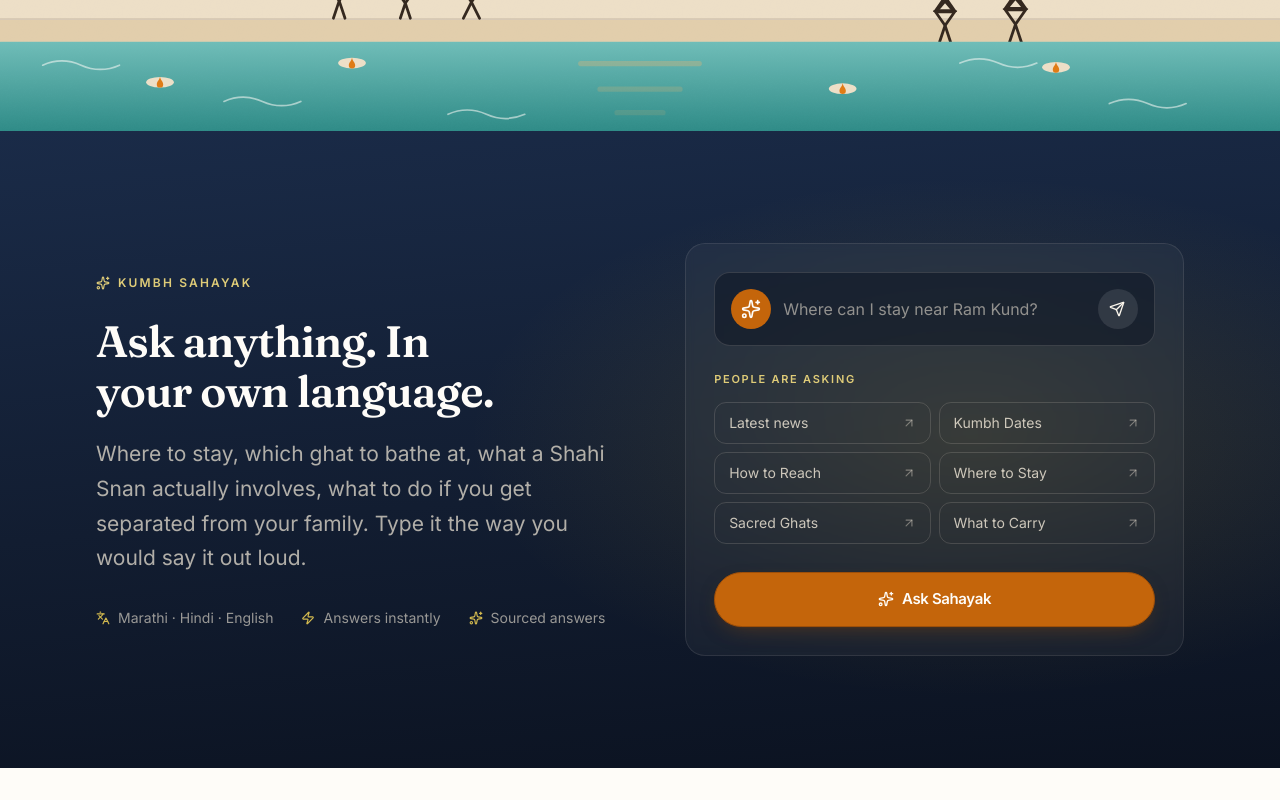
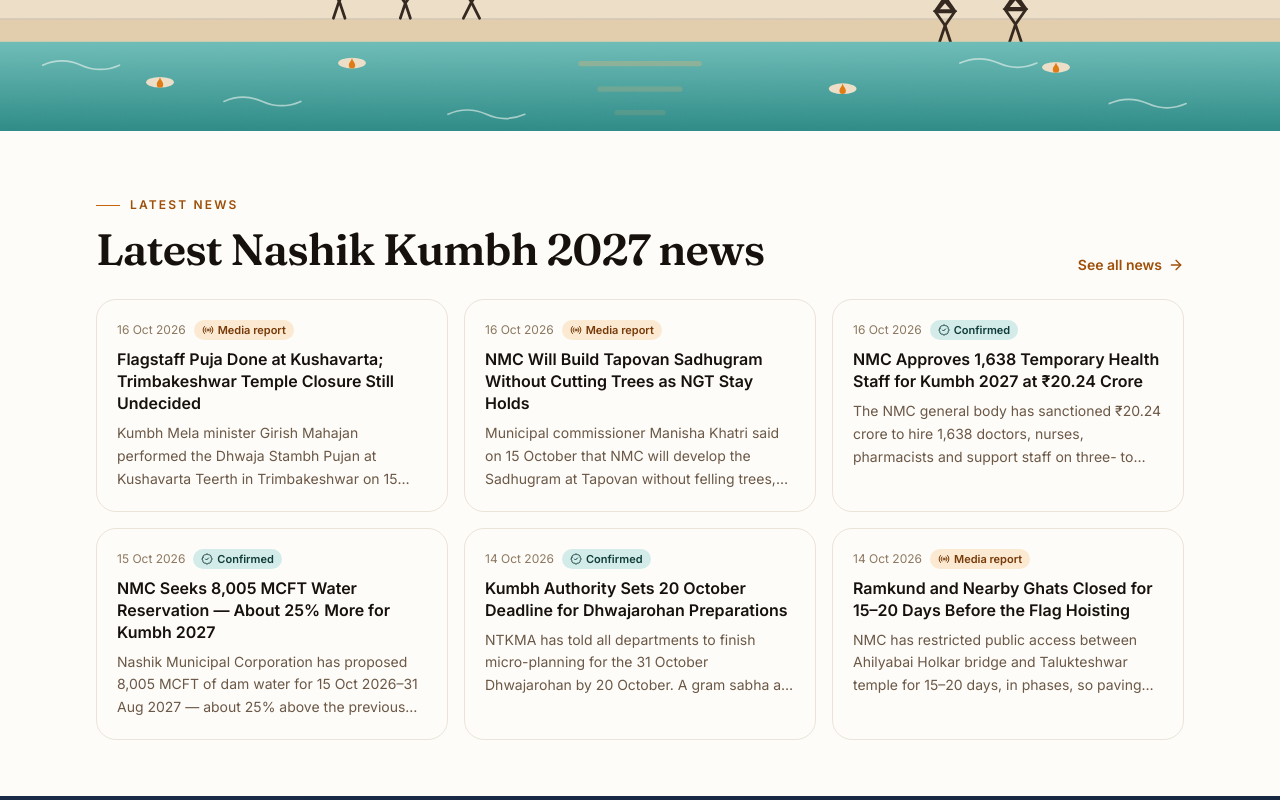
Before and after one commit to lonkarabhishek/thenashikkumbh, a Next.js app: page /en in a window 1280 px wide. Shown: the part 1300-2100 px from the top of the page. Built offline with nearby package versions, Linux system fonts and the light colour scheme.

Commit message:
Home: Latest news section under the hero (auto from blog data, ItemList schema)

```diff
--- a/src/app/[locale]/(home)/page.tsx
+++ b/src/app/[locale]/(home)/page.tsx
@@ -1,5 +1,9 @@
 import HomePage from "@/components/home/HomePage";
 import { blogArticles } from "@/data/blogData";
+import { newsStatus } from "@/components/blog/newsMeta";
+import JsonLd from "@/components/JsonLd";
+import { SITE_URL } from "@/lib/seo";
+import type { Locale } from "@/i18n/translations";
 import { getPhoto, isPhotoAvailable } from "@/data/photos";
 
 /** Photos for the home page's drifting strip, in display order. */
@@ -8,10 +12,32 @@
 // Server wrapper: hands the client home page just the three newest
 // headlines and the strip's photos, so post bodies and the full photo
 // list are not bundled into its JavaScript.
-export default function Page() {
-  const news = blogArticles.slice(0, 3).map(({ slug, date, title }) => ({ slug, date, title }));
+export default function Page({ params }: { params: { locale: Locale } }) {
+  const news = blogArticles.slice(0, 6).map((a) => ({
+    slug: a.slug,
+    date: a.date,
+    title: a.title,
+    summary: a.summary,
+    status: newsStatus(a),
+  }));
+  const itemList = {
+    "@context": "https://schema.org",
+    "@type": "ItemList",
+    name: { en: "Latest Nashik Kumbh 2027 news", hi: "नाशिक कुंभ 2027 की ताज़ा खबरें", mr: "नाशिक कुंभमेळा 2027 च्या ताज्या बातम्या" }[params.locale],
+    itemListElement: news.map((n, i) => ({
+      "@type": "ListItem",
+      position: i + 1,
+      url: `${SITE_URL}/${params.locale}/blog/${n.slug}`,
+      name: n.title[params.locale],
+    })),
+  };
   const glimpses = GLIMPSES.filter(isPhotoAvailable)
     .map((id) => getPhoto(id)!)
     .map(({ id, file, alt, width, height, author, license }) => ({ id, file, alt, width, height, author, license }));
-  return <HomePage news={news} glimpses={glimpses} />;
+  return (
+    <>
+      <JsonLd data={itemList} />
+      <HomePage news={news} glimpses={glimpses} />
+    </>
+  );
 }
--- a/src/components/NewsNudge.tsx
+++ /dev/null
@@ -1,88 +0,0 @@
-"use client";
-
-import Link from "@/components/LocaleLink";
-import { ArrowRight, Newspaper } from "lucide-react";
-import { useLanguage } from "@/context/LanguageContext";
-import Reveal from "@/components/Reveal";
-import { formatDate as fmtDate } from "@/lib/dates";
-
-const COPY = {
-  kicker: { en: "Latest news", hi: "ताज़ा समाचार", mr: "ताज्या बातम्या" },
-  title: {
-    en: "News from the Simhastha preparations",
-    hi: "सिंहस्थ की तैयारियों से जुड़ी खबरें",
-    mr: "सिंहस्थ तयारीच्या बातम्या",
-  },
-  all: { en: "All news", hi: "सभी समाचार", mr: "सर्व बातम्या" },
-  updated: { en: "Updated", hi: "अपडेट", mr: "अद्ययावत" },
-};
-
-/** Only what the box shows; the server passes it in so the full text of
- * every post stays out of the home page's JavaScript. */
-export interface NewsHeadline {
-  slug: string;
-  date: string;
-  title: { en: string; hi: string; mr: string };
-}
-
-/**
- * A home-page pointer to the news section: headlines only, no summaries, so
- * it reads as a nudge rather than a second copy of /blog.
- */
-export default function NewsNudge({ items: latest }: { items: NewsHeadline[] }) {
-  const { locale, t } = useLanguage();
-
-  return (
-    <section className="section-container pb-20 sm:pb-28" aria-labelledby="news-nudge-title">
-      <Reveal className="flex flex-wrap items-end justify-between gap-4">
-        <div>
-          <span className="eyebrow">{t(COPY.kicker)}</span>
-          {latest[0] && (
-            <span className="ml-4 inline-flex items-center gap-2 align-middle text-xs font-medium text-temple-500">
-              <span className="live-dot text-river-500" aria-hidden />
-              {t(COPY.updated)} {fmtDate(latest[0].date, locale, { short: true })}
-            </span>
-          )}
-          <h2 id="news-nudge-title" className="mt-5 text-title">
-            {t(COPY.title)}
-          </h2>
-        </div>
-        <Link
-          href="/blog"
-          className="inline-flex items-center gap-1.5 text-sm font-semibold text-saffron-700 hover:text-saffron-800"
-        >
-          {t(COPY.all)}
-          <ArrowRight className="h-4 w-4" />
-        </Link>
-      </Reveal>
-
-      <ul className="mt-10 overflow-hidden rounded-card border border-temple-100">
-        {latest.map((article, i) => (
-          <Reveal
-            as="li"
-            key={article.slug}
-            delay={i * 60}
-            className="border-b border-temple-100 last:border-b-0"
-          >
-            <Link
-              href={`/blog/${article.slug}`}
-              className="group flex items-start gap-4 bg-cream-50 p-5 transition-colors hover:bg-saffron-50 sm:items-center sm:gap-6 sm:p-6"
-            >
-              <Newspaper className="mt-0.5 h-5 w-5 shrink-0 text-saffron-600 sm:mt-0" />
-              <time
-                dateTime={article.date}
-                className="hidden w-32 shrink-0 text-sm text-temple-400 sm:block"
-              >
-                {fmtDate(article.date, locale, { short: true })}
-              </time>
-              <span className="min-w-0 flex-1 font-semibold leading-snug text-temple-900 group-hover:text-saffron-800">
-                {article.title[locale]}
-              </span>
-              <ArrowRight className="mt-0.5 h-4 w-4 shrink-0 text-temple-300 transition-transform group-hover:translate-x-1 group-hover:text-saffron-700 sm:mt-0" />
-            </Link>
-          </Reveal>
-        ))}
-      </ul>
-    </section>
-  );
-}
--- a/src/components/home/HomePage.tsx
+++ b/src/components/home/HomePage.tsx
@@ -24,7 +24,7 @@
 import Reveal from "@/components/Reveal";
 import Countdown from "@/components/Countdown";
 import AskSahayak from "@/components/AskSahayak";
-import NewsNudge, { type NewsHeadline } from "@/components/NewsNudge";
+import LatestNews, { type LatestItem } from "@/components/home/LatestNews";
 import PhotoDrift, { type DriftPhoto } from "@/components/home/PhotoDrift";
 import {
   GhatPanorama,
@@ -140,7 +140,7 @@
   return fmtDate(iso, locale, { weekday: true });
 }
 
-export default function HomePage({ news, glimpses }: { news: NewsHeadline[]; glimpses: DriftPhoto[] }) {
+export default function HomePage({ news, glimpses }: { news: LatestItem[]; glimpses: DriftPhoto[] }) {
   const { locale, t } = useLanguage();
   const { open: openChat } = useChat();
 
@@ -212,6 +212,9 @@
         {/* the ghats, drawn */}
         <GhatPanorama className="mt-4 w-full" />
       </section>
+
+      {/* ═══ Latest news, directly under the hero ═════════ */}
+      <LatestNews items={news} />
 
       {/* ═══ Ask Sahayak, first thing after the hero ═══════ */}
       <AskSahayak />
@@ -362,7 +365,6 @@
       <PhotoDrift photos={glimpses} />
 
       {/* ═══ News, a pointer to /blog, headlines only ═══════ */}
-      <NewsNudge items={news} />
 
       {/* ═══ Ghats ══════════════════════════════════════════ */}
       <section className="section-paper py-20 sm:py-28">
--- /dev/null
+++ b/src/components/home/LatestNews.tsx
@@ -0,0 +1,78 @@
+"use client";
+
+import Link from "@/components/LocaleLink";
+import { ArrowRight } from "lucide-react";
+import { useLanguage } from "@/context/LanguageContext";
+import StatusBadge from "@/components/blog/StatusBadge";
+import { formatDate as fmtDate } from "@/lib/dates";
+
+const COPY = {
+  kicker: { en: "Latest news", hi: "ताज़ा समाचार", mr: "ताज्या बातम्या" },
+  title: {
+    en: "Latest Nashik Kumbh 2027 news",
+    hi: "नाशिक कुंभ 2027 की ताज़ा खबरें",
+    mr: "नाशिक कुंभमेळा 2027 च्या ताज्या बातम्या",
+  },
+  all: { en: "See all news", hi: "सभी समाचार देखें", mr: "सर्व बातम्या पाहा" },
+};
+
+/** What one card needs; the server passes it in so post bodies stay out of the JS. */
+export interface LatestItem {
+  slug: string;
+  date: string;
+  title: { en: string; hi: string; mr: string };
+  summary: { en: string; hi: string; mr: string };
+  status: "confirmed" | "reported" | null;
+}
+
+/** Newest posts, straight under the hero. Plain server-rendered HTML: no images, no animation, fixed layout. */
+export default function LatestNews({ items }: { items: LatestItem[] }) {
+  const { locale, t } = useLanguage();
+  return (
+    <section className="section-container py-10 sm:py-14" aria-labelledby="latest-news-title">
+      <div className="flex flex-wrap items-end justify-between gap-3">
+        <div>
+          <span className="eyebrow">{t(COPY.kicker)}</span>
+          <h2 id="latest-news-title" className="mt-3 text-title">
+            {t(COPY.title)}
+          </h2>
+        </div>
+        <Link
+          href="/blog"
+          className="inline-flex items-center gap-1.5 text-sm font-semibold text-saffron-700 hover:text-saffron-800"
+        >
+          {t(COPY.all)}
+          <ArrowRight className="h-4 w-4" />
+        </Link>
+      </div>
+
+      <ul className="mt-6 grid gap-4 sm:grid-cols-2 lg:grid-cols-3">
+        {items.map((a) => (
+          <li key={a.slug} className="flex">
+            <Link
+              href={`/blog/${a.slug}`}
+              className="group flex w-full flex-col rounded-card border border-temple-100 bg-cream-50 p-5 transition-colors hover:bg-saffron-50"
+            >
+              <span className="flex flex-wrap items-center gap-2 text-xs text-temple-400">
+                <time dateTime={a.date}>{fmtDate(a.date, locale, { short: true })}</time>
+                {a.status && <StatusBadge status={a.status} />}
+              </span>
+              <span className="mt-2 font-semibold leading-snug text-temple-900 group-hover:text-saffron-800">
+                {a.title[locale]}
+              </span>
+              <span className="mt-2 line-clamp-3 text-sm leading-relaxed text-temple-500">
+                {a.summary[locale]}
+              </span>
+            </Link>
+          </li>
+        ))}
+      </ul>
+
+      <div className="mt-6 text-center sm:hidden">
+        <Link href="/blog" className="btn-secondary">
+          {t(COPY.all)}
+        </Link>
+      </div>
+    </section>
+  );
+}
```
